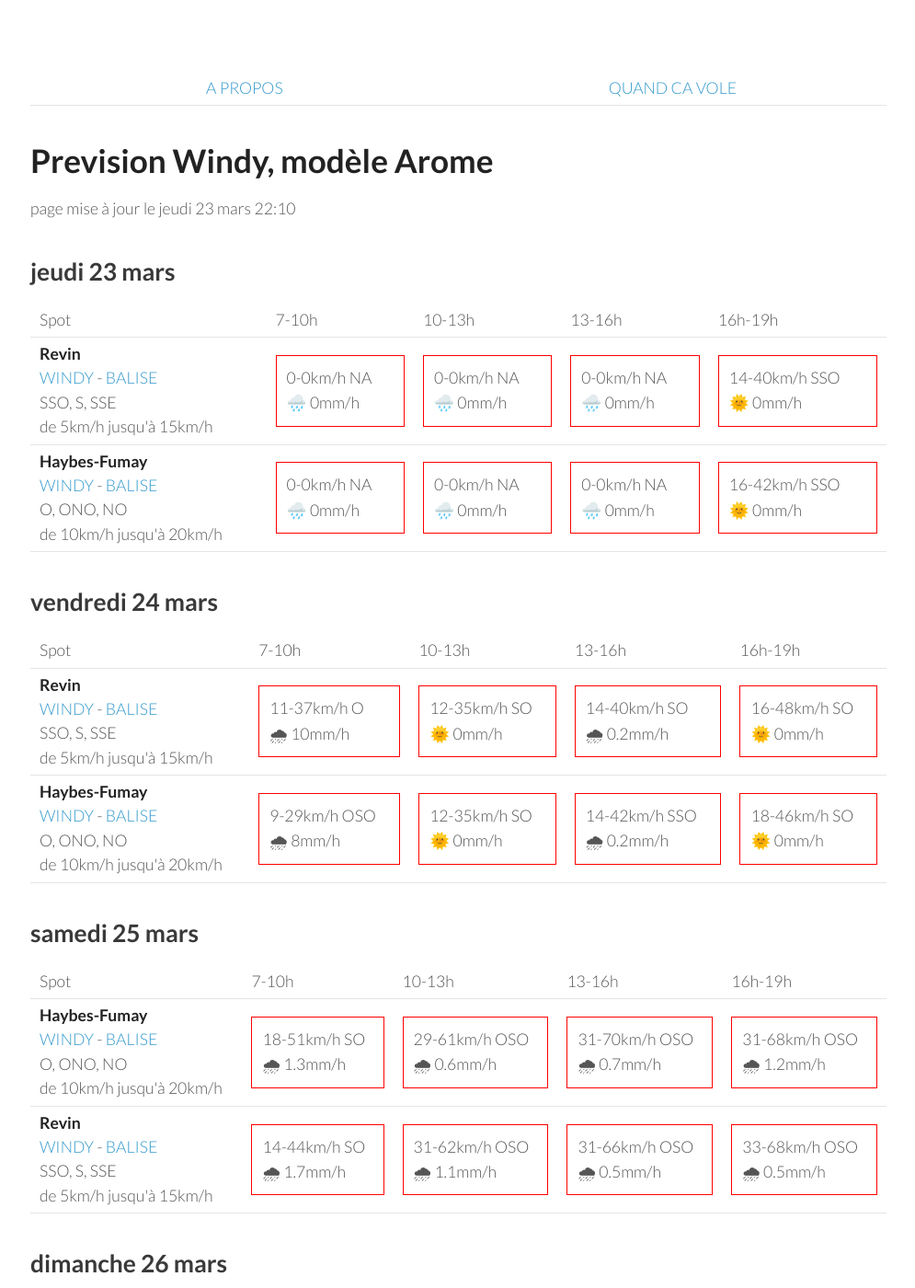
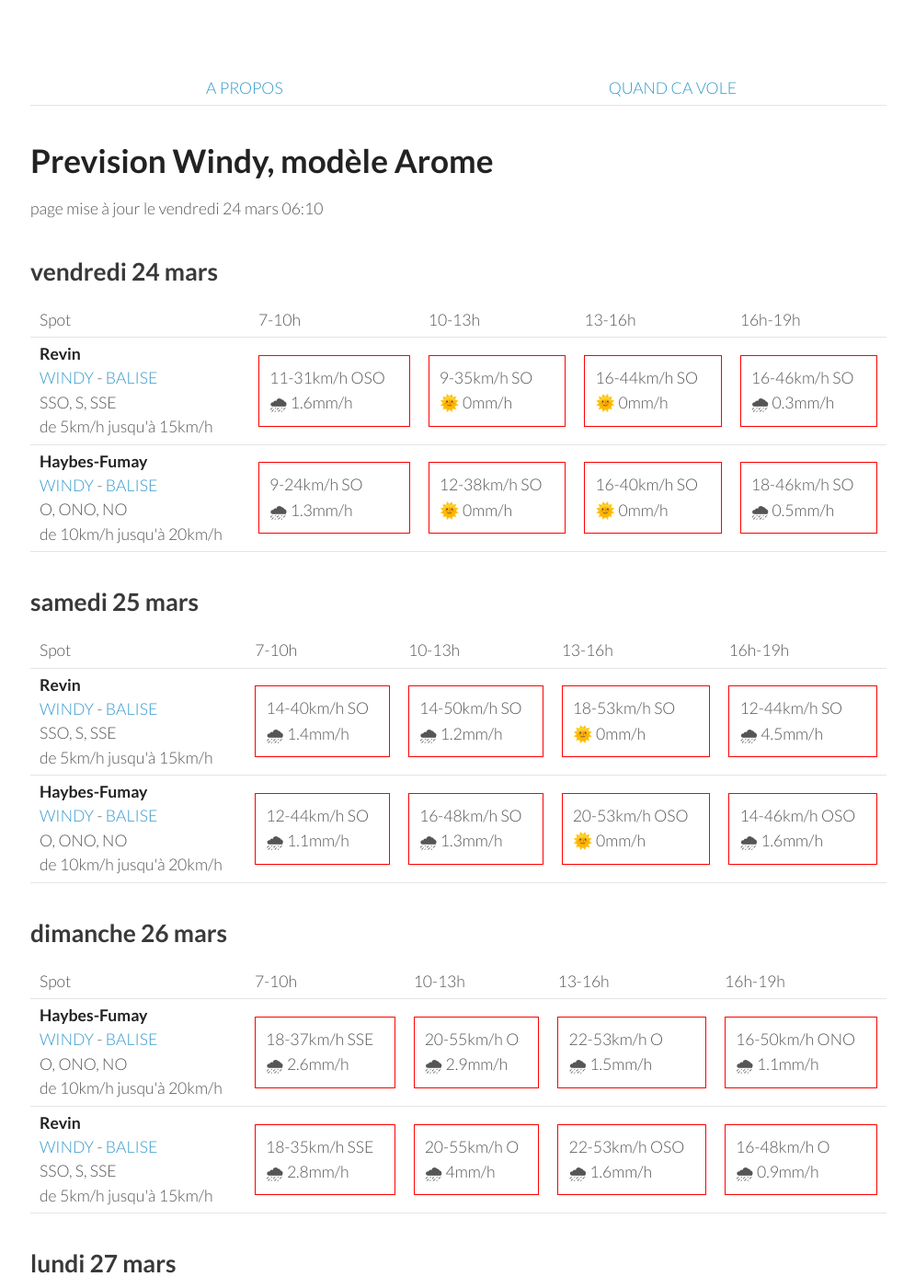
Before and after one commit to parapente-dans-le-nord/parapente-dans-le-nord.github.io, a Jekyll site: the page built from ardennes.markdown, in a window 1280 px wide and 1400 px high. Shown: the whole window at 92% size, without its empty margins (25-1020 px from the left). Built offline with Jekyll 4.4.1, drawn with Linux system fonts in a browser that asks for light colours; some of the changed text lies outside the part shown.

Commit message:
update index.markdown

```diff
--- a/ardennes.markdown
+++ b/ardennes.markdown
@@ -7,42 +7,8 @@ title:  "Tous les spots"
 {: .links}
 
 # Prevision Windy, modèle Arome
-page mise à jour le jeudi 23 mars 22:10
+page mise à jour le vendredi 24 mars 06:10
 
-## jeudi 23 mars
-
-{::nomarkdown}
-<table>
-  <tbody>
-    <tr>
-      <td>Spot</td>
-      <td>7-10h</td>
-      <td>10-13h</td>
-      <td>13-16h</td>
-      <td>16h-19h</td>
-    </tr>
-<tr>
-        <td><strong>Revin</strong><br><a href="https://windy.com/49.948/4.625?49.543,4.625,8">WINDY</a> - <span class=""><a href="http://www.balisemeteo.com/balise.php?idBalise=5019">BALISE</a> </span><br> <span class="vent-favorable">SSO, S, SSE</span><br><span class="force-vent">de 5km/h jusqu'à 15km/h</span> </td>
-
-            <td><div class="not-flyable"><p>0-0km/h NA</p><p>🌧️ 0mm/h</p></div></td>
-            <td><div class="not-flyable"><p>0-0km/h NA</p><p>🌧️ 0mm/h</p></div></td>
-            <td><div class="not-flyable"><p>0-0km/h NA</p><p>🌧️ 0mm/h</p></div></td>
-            <td><div class="not-flyable"><p>14-40km/h SSO</p><p>🌞 0mm/h</p></div></td>
-
-    </tr>
-<tr>
-        <td><strong>Haybes-Fumay</strong><br><a href="https://windy.com/49.998/4.715?49.913,4.738,10">WINDY</a> - <span class=""><a href="http://www.balisemeteo.com/balise.php?idBalise=104">BALISE</a> </span><br> <span class="vent-favorable">O, ONO, NO</span><br><span class="force-vent">de 10km/h jusqu'à 20km/h</span> </td>
-
-            <td><div class="not-flyable"><p>0-0km/h NA</p><p>🌧️ 0mm/h</p></div></td>
-            <td><div class="not-flyable"><p>0-0km/h NA</p><p>🌧️ 0mm/h</p></div></td>
-            <td><div class="not-flyable"><p>0-0km/h NA</p><p>🌧️ 0mm/h</p></div></td>
-            <td><div class="not-flyable"><p>16-42km/h SSO</p><p>🌞 0mm/h</p></div></td>
-
-    </tr>
-
-</tbody>
-</table>
-{:/}
 ## vendredi 24 mars
 
 {::nomarkdown}
@@ -58,20 +24,20 @@ page mise à jour le jeudi 23 mars 22:10
 <tr>
         <td><strong>Revin</strong><br><a href="https://windy.com/49.948/4.625?49.543,4.625,8">WINDY</a> - <span class=""><a href="http://www.balisemeteo.com/balise.php?idBalise=5019">BALISE</a> </span><br> <span class="vent-favorable">SSO, S, SSE</span><br><span class="force-vent">de 5km/h jusqu'à 15km/h</span> </td>
 
-            <td><div class="not-flyable"><p>11-37km/h O</p><p>🌧 10mm/h</p></div></td>
-            <td><div class="not-flyable"><p>12-35km/h SO</p><p>🌞 0mm/h</p></div></td>
-            <td><div class="not-flyable"><p>14-40km/h SO</p><p>🌧 0.2mm/h</p></div></td>
-            <td><div class="not-flyable"><p>16-48km/h SO</p><p>🌞 0mm/h</p></div></td>
+            <td><div class="not-flyable"><p>11-31km/h OSO</p><p>🌧 1.6mm/h</p></div></td>
+            <td><div class="not-flyable"><p>9-35km/h SO</p><p>🌞 0mm/h</p></div></td>
+            <td><div class="not-flyable"><p>16-44km/h SO</p><p>🌞 0mm/h</p></div></td>
+            <td><div class="not-flyable"><p>16-46km/h SO</p><p>🌧 0.3mm/h</p></div></td>
 
 
     </tr>
 <tr>
         <td><strong>Haybes-Fumay</strong><br><a href="https://windy.com/49.998/4.715?49.913,4.738,10">WINDY</a> - <span class=""><a href="http://www.balisemeteo.com/balise.php?idBalise=104">BALISE</a> </span><br> <span class="vent-favorable">O, ONO, NO</span><br><span class="force-vent">de 10km/h jusqu'à 20km/h</span> </td>
 
-            <td><div class="not-flyable"><p>9-29km/h OSO</p><p>🌧 8mm/h</p></div></td>
-            <td><div class="not-flyable"><p>12-35km/h SO</p><p>🌞 0mm/h</p></div></td>
-            <td><div class="not-flyable"><p>14-42km/h SSO</p><p>🌧 0.2mm/h</p></div></td>
-            <td><div class="not-flyable"><p>18-46km/h SO</p><p>🌞 0mm/h</p></div></td>
+            <td><div class="not-flyable"><p>9-24km/h SO</p><p>🌧 1.3mm/h</p></div></td>
+            <td><div class="not-flyable"><p>12-38km/h SO</p><p>🌞 0mm/h</p></div></td>
+            <td><div class="not-flyable"><p>16-40km/h SO</p><p>🌞 0mm/h</p></div></td>
+            <td><div class="not-flyable"><p>18-46km/h SO</p><p>🌧 0.5mm/h</p></div></td>
 
 
     </tr>
@@ -92,22 +58,22 @@ page mise à jour le jeudi 23 mars 22:10
       <td>16h-19h</td>
     </tr>
 <tr>
-        <td><strong>Haybes-Fumay</strong><br><a href="https://windy.com/49.998/4.715?49.913,4.738,10">WINDY</a> - <span class=""><a href="http://www.balisemeteo.com/balise.php?idBalise=104">BALISE</a> </span><br> <span class="vent-favorable">O, ONO, NO</span><br><span class="force-vent">de 10km/h jusqu'à 20km/h</span> </td>
+        <td><strong>Revin</strong><br><a href="https://windy.com/49.948/4.625?49.543,4.625,8">WINDY</a> - <span class=""><a href="http://www.balisemeteo.com/balise.php?idBalise=5019">BALISE</a> </span><br> <span class="vent-favorable">SSO, S, SSE</span><br><span class="force-vent">de 5km/h jusqu'à 15km/h</span> </td>
 
-            <td><div class="not-flyable"><p>18-51km/h SO</p><p>🌧 1.3mm/h</p></div></td>
-            <td><div class="not-flyable"><p>29-61km/h OSO</p><p>🌧 0.6mm/h</p></div></td>
-            <td><div class="not-flyable"><p>31-70km/h OSO</p><p>🌧 0.7mm/h</p></div></td>
-            <td><div class="not-flyable"><p>31-68km/h OSO</p><p>🌧 1.2mm/h</p></div></td>
+            <td><div class="not-flyable"><p>14-40km/h SO</p><p>🌧 1.4mm/h</p></div></td>
+            <td><div class="not-flyable"><p>14-50km/h SO</p><p>🌧 1.2mm/h</p></div></td>
+            <td><div class="not-flyable"><p>18-53km/h SO</p><p>🌞 0mm/h</p></div></td>
+            <td><div class="not-flyable"><p>12-44km/h SO</p><p>🌧 4.5mm/h</p></div></td>
 
 
     </tr>
 <tr>
-        <td><strong>Revin</strong><br><a href="https://windy.com/49.948/4.625?49.543,4.625,8">WINDY</a> - <span class=""><a href="http://www.balisemeteo.com/balise.php?idBalise=5019">BALISE</a> </span><br> <span class="vent-favorable">SSO, S, SSE</span><br><span class="force-vent">de 5km/h jusqu'à 15km/h</span> </td>
+        <td><strong>Haybes-Fumay</strong><br><a href="https://windy.com/49.998/4.715?49.913,4.738,10">WINDY</a> - <span class=""><a href="http://www.balisemeteo.com/balise.php?idBalise=104">BALISE</a> </span><br> <span class="vent-favorable">O, ONO, NO</span><br><span class="force-vent">de 10km/h jusqu'à 20km/h</span> </td>
 
-            <td><div class="not-flyable"><p>14-44km/h SO</p><p>🌧 1.7mm/h</p></div></td>
-            <td><div class="not-flyable"><p>31-62km/h OSO</p><p>🌧 1.1mm/h</p></div></td>
-            <td><div class="not-flyable"><p>31-66km/h OSO</p><p>🌧 0.5mm/h</p></div></td>
-            <td><div class="not-flyable"><p>33-68km/h OSO</p><p>🌧 0.5mm/h</p></div></td>
+            <td><div class="not-flyable"><p>12-44km/h SO</p><p>🌧 1.1mm/h</p></div></td>
+            <td><div class="not-flyable"><p>16-48km/h SO</p><p>🌧 1.3mm/h</p></div></td>
+            <td><div class="not-flyable"><p>20-53km/h OSO</p><p>🌞 0mm/h</p></div></td>
+            <td><div class="not-flyable"><p>14-46km/h OSO</p><p>🌧 1.6mm/h</p></div></td>
 
 
     </tr>
@@ -130,20 +96,20 @@ page mise à jour le jeudi 23 mars 22:10
 <tr>
         <td><strong>Haybes-Fumay</strong><br><a href="https://windy.com/49.998/4.715?49.913,4.738,10">WINDY</a> - <span class=""><a href="http://www.balisemeteo.com/balise.php?idBalise=104">BALISE</a> </span><br> <span class="vent-favorable">O, ONO, NO</span><br><span class="force-vent">de 10km/h jusqu'à 20km/h</span> </td>
 
-            <td><div class="not-flyable"><p>22-46km/h SSO</p><p>🌧 1.6mm/h</p></div></td>
-            <td><div class="not-flyable"><p>29-61km/h SO</p><p>🌧 2.2mm/h</p></div></td>
-            <td><div class="not-flyable"><p>33-72km/h OSO</p><p>🌧 0.8mm/h</p></div></td>
-            <td><div class="not-flyable"><p>25-66km/h O</p><p>🌧 1.9mm/h</p></div></td>
+            <td><div class="not-flyable"><p>18-37km/h SSE</p><p>🌧 2.6mm/h</p></div></td>
+            <td><div class="not-flyable"><p>20-55km/h O</p><p>🌧 2.9mm/h</p></div></td>
+            <td><div class="not-flyable"><p>22-53km/h O</p><p>🌧 1.5mm/h</p></div></td>
+            <td><div class="not-flyable"><p>16-50km/h ONO</p><p>🌧 1.1mm/h</p></div></td>
 
 
     </tr>
 <tr>
         <td><strong>Revin</strong><br><a href="https://windy.com/49.948/4.625?49.543,4.625,8">WINDY</a> - <span class=""><a href="http://www.balisemeteo.com/balise.php?idBalise=5019">BALISE</a> </span><br> <span class="vent-favorable">SSO, S, SSE</span><br><span class="force-vent">de 5km/h jusqu'à 15km/h</span> </td>
 
-            <td><div class="not-flyable"><p>18-42km/h S</p><p>🌧 2.7mm/h</p></div></td>
-            <td><div class="not-flyable"><p>29-62km/h OSO</p><p>🌧 1.7mm/h</p></div></td>
-            <td><div class="not-flyable"><p>24-61km/h OSO</p><p>🌧 2.5mm/h</p></div></td>
-            <td><div class="not-flyable"><p>16-57km/h NO</p><p>🌧 3.4mm/h</p></div></td>
+            <td><div class="not-flyable"><p>18-35km/h SSE</p><p>🌧 2.8mm/h</p></div></td>
+            <td><div class="not-flyable"><p>20-55km/h O</p><p>🌧 4mm/h</p></div></td>
+            <td><div class="not-flyable"><p>22-53km/h OSO</p><p>🌧 1.6mm/h</p></div></td>
+            <td><div class="not-flyable"><p>16-48km/h O</p><p>🌧 0.9mm/h</p></div></td>
 
 
     </tr>
@@ -164,22 +130,22 @@ page mise à jour le jeudi 23 mars 22:10
       <td>16h-19h</td>
     </tr>
 <tr>
-        <td><strong>Revin</strong><br><a href="https://windy.com/49.948/4.625?49.543,4.625,8">WINDY</a> - <span class=""><a href="http://www.balisemeteo.com/balise.php?idBalise=5019">BALISE</a> </span><br> <span class="vent-favorable">SSO, S, SSE</span><br><span class="force-vent">de 5km/h jusqu'à 15km/h</span> </td>
+        <td><strong>Haybes-Fumay</strong><br><a href="https://windy.com/49.998/4.715?49.913,4.738,10">WINDY</a> - <span class=""><a href="http://www.balisemeteo.com/balise.php?idBalise=104">BALISE</a> </span><br> <span class="vent-favorable">O, ONO, NO</span><br><span class="force-vent">de 10km/h jusqu'à 20km/h</span> </td>
 
-            <td><div class="not-flyable"><p>14-29km/h NO</p><p>🌧 0.3mm/h</p></div></td>
-            <td><div class="not-flyable"><p>20-42km/h NNO</p><p>🌧 0.3mm/h</p></div></td>
-            <td><div class="not-flyable"><p>20-46km/h NNO</p><p>🌧 1.2mm/h</p></div></td>
-            <td><div class="not-flyable"><p>20-44km/h NNO</p><p>🌧 0.4mm/h</p></div></td>
+            <td><div class="not-flyable"><p>14-33km/h NNO</p><p>🌞 0mm/h</p></div></td>
+            <td><div class="not-flyable"><p>22-50km/h NNO</p><p>🌧 0.5mm/h</p></div></td>
+            <td><div class="not-flyable"><p>20-46km/h NNO</p><p>🌧 0.5mm/h</p></div></td>
+            <td><div class="not-flyable"><p>20-46km/h NNO</p><p>🌧 0.3mm/h</p></div></td>
 
 
     </tr>
 <tr>
-        <td><strong>Haybes-Fumay</strong><br><a href="https://windy.com/49.998/4.715?49.913,4.738,10">WINDY</a> - <span class=""><a href="http://www.balisemeteo.com/balise.php?idBalise=104">BALISE</a> </span><br> <span class="vent-favorable">O, ONO, NO</span><br><span class="force-vent">de 10km/h jusqu'à 20km/h</span> </td>
+        <td><strong>Revin</strong><br><a href="https://windy.com/49.948/4.625?49.543,4.625,8">WINDY</a> - <span class=""><a href="http://www.balisemeteo.com/balise.php?idBalise=5019">BALISE</a> </span><br> <span class="vent-favorable">SSO, S, SSE</span><br><span class="force-vent">de 5km/h jusqu'à 15km/h</span> </td>
 
-            <td><div class="not-flyable"><p>16-37km/h NO</p><p>🌧 0.4mm/h</p></div></td>
-            <td><div class="not-flyable"><p>22-50km/h NO</p><p>🌧 0.2mm/h</p></div></td>
-            <td><div class="not-flyable"><p>22-51km/h NO</p><p>🌧 0.4mm/h</p></div></td>
-            <td><div class="not-flyable"><p>22-53km/h NO</p><p>🌧 1mm/h</p></div></td>
+            <td><div class="not-flyable"><p>16-33km/h NNO</p><p>🌞 0mm/h</p></div></td>
+            <td><div class="not-flyable"><p>22-48km/h NNO</p><p>🌧 0.3mm/h</p></div></td>
+            <td><div class="not-flyable"><p>20-46km/h NNO</p><p>🌧 1.2mm/h</p></div></td>
+            <td><div class="not-flyable"><p>20-44km/h NNO</p><p>🌧 0.4mm/h</p></div></td>
 
 
     </tr>
@@ -212,10 +178,10 @@ page mise à jour le jeudi 23 mars 22:10
 <tr>
         <td><strong>Haybes-Fumay</strong><br><a href="https://windy.com/49.998/4.715?49.913,4.738,10">WINDY</a> - <span class=""><a href="http://www.balisemeteo.com/balise.php?idBalise=104">BALISE</a> </span><br> <span class="vent-favorable">O, ONO, NO</span><br><span class="force-vent">de 10km/h jusqu'à 20km/h</span> </td>
 
-            <td><div class="not-flyable"><p>7-14km/h S</p><p>🌞 0mm/h</p></div></td>
-            <td><div class="not-flyable"><p>14-31km/h SSO</p><p>🌞 0mm/h</p></div></td>
-            <td><div class="not-flyable"><p>16-37km/h SO</p><p>🌞 0mm/h</p></div></td>
-            <td><div class="not-flyable"><p>16-38km/h SO</p><p>🌞 0mm/h</p></div></td>
+            <td><div class="not-flyable"><p>11-22km/h S</p><p>🌞 0mm/h</p></div></td>
+            <td><div class="not-flyable"><p>16-35km/h SSO</p><p>🌞 0mm/h</p></div></td>
+            <td><div class="not-flyable"><p>18-40km/h SO</p><p>🌞 0mm/h</p></div></td>
+            <td><div class="not-flyable"><p>16-38km/h SSO</p><p>🌞 0mm/h</p></div></td>
 
 
     </tr>
```
